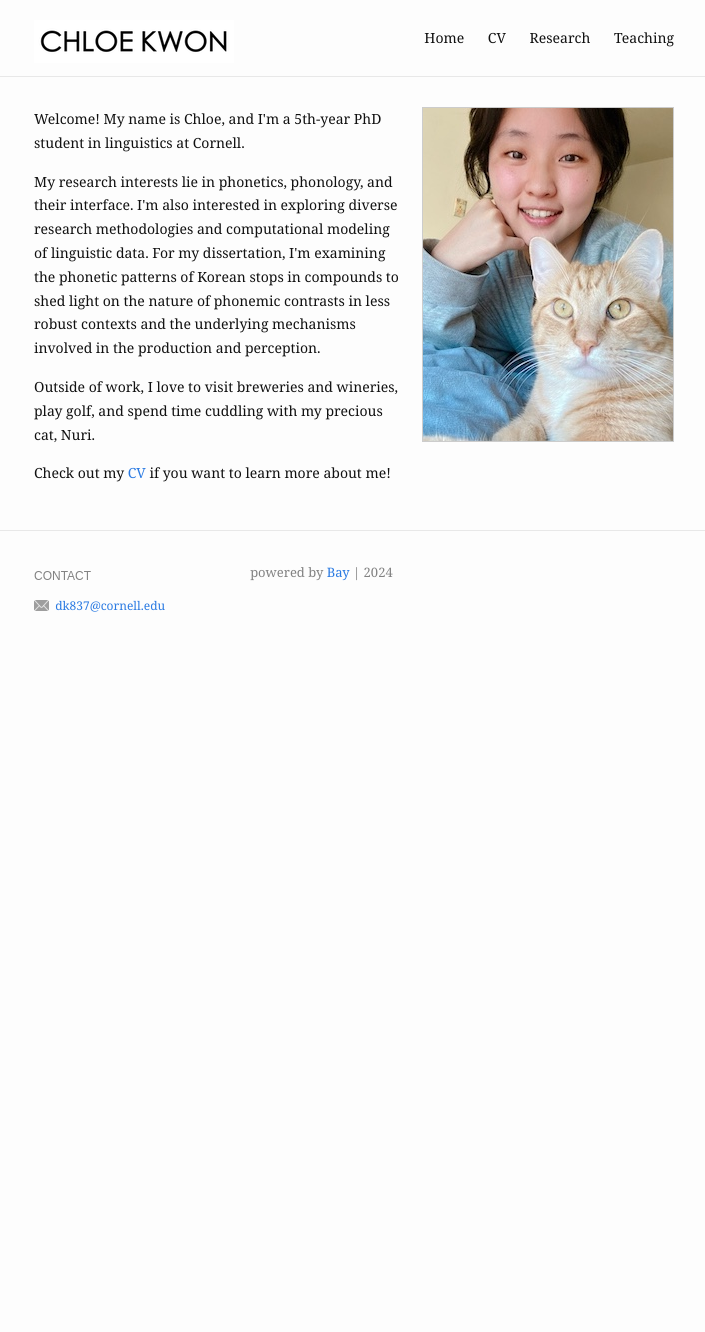
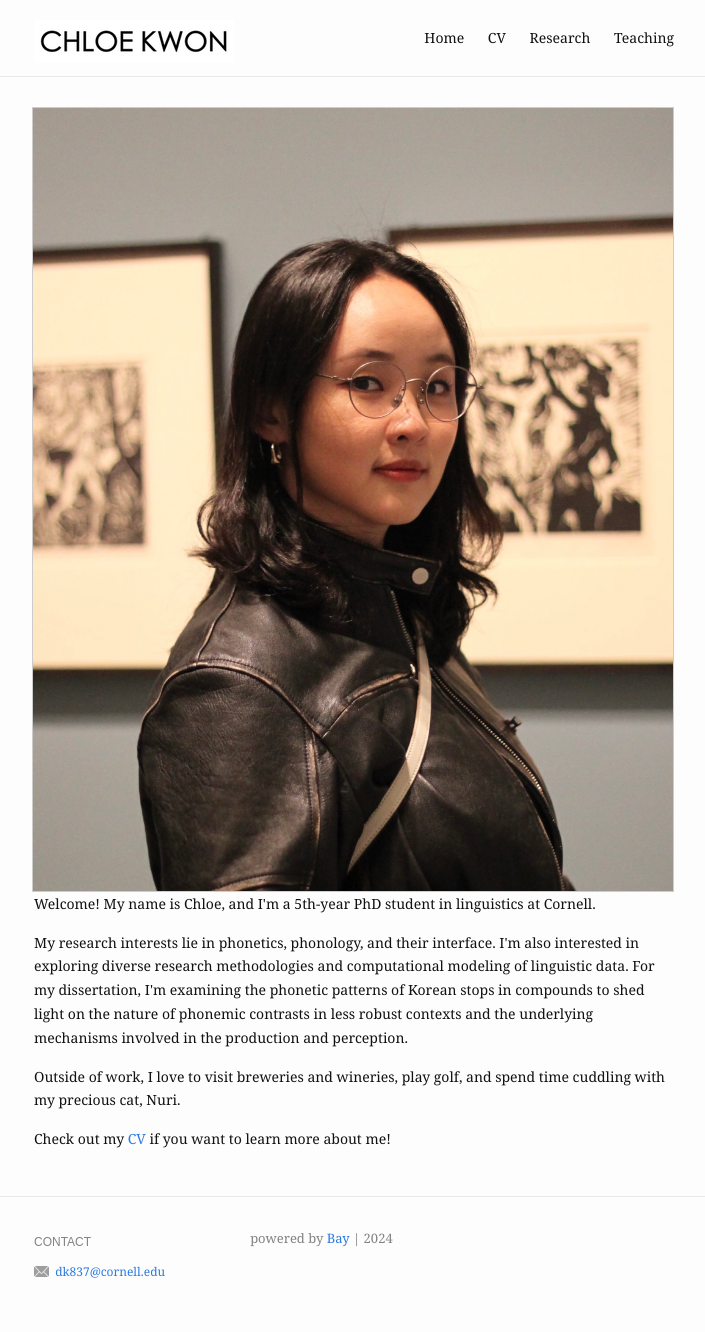
Before and after one commit to chloedkkwon/chloedkkwon.github.io, a Jekyll site: the page built from index.md, in a window 1280 px wide. Shown: the whole page, without its empty margins (286-991 px from the left). Built offline with Jekyll 4.4.1, drawn with Linux system fonts in a browser that asks for light colours; before the commit the page ends 900 px from its top, so only the background shows below that.

Commit message:
Update index.md

```diff
--- a/index.md
+++ b/index.md
@@ -1,7 +1,7 @@
 ---
 layout: home
 profile_picture:
-  src: /assets/img/chloe.jpeg
+  src: /assets/img/IMG_2962.jpg
   alt: website picture
 ---
 
```
